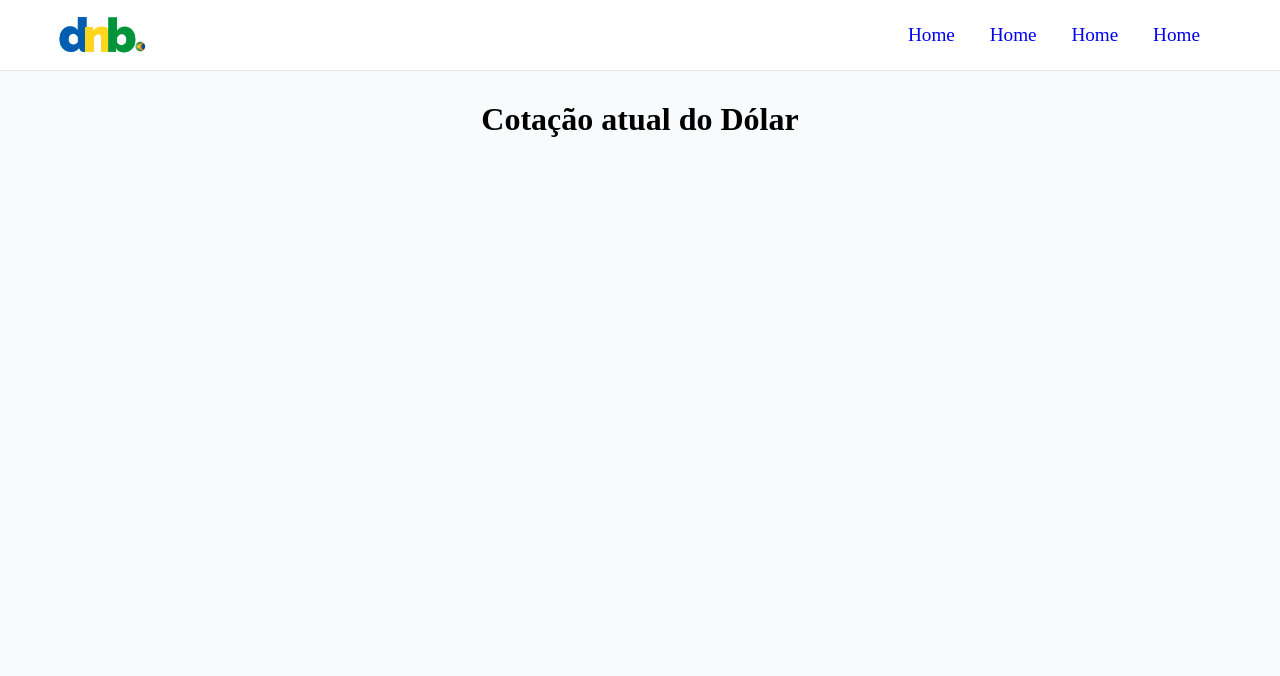
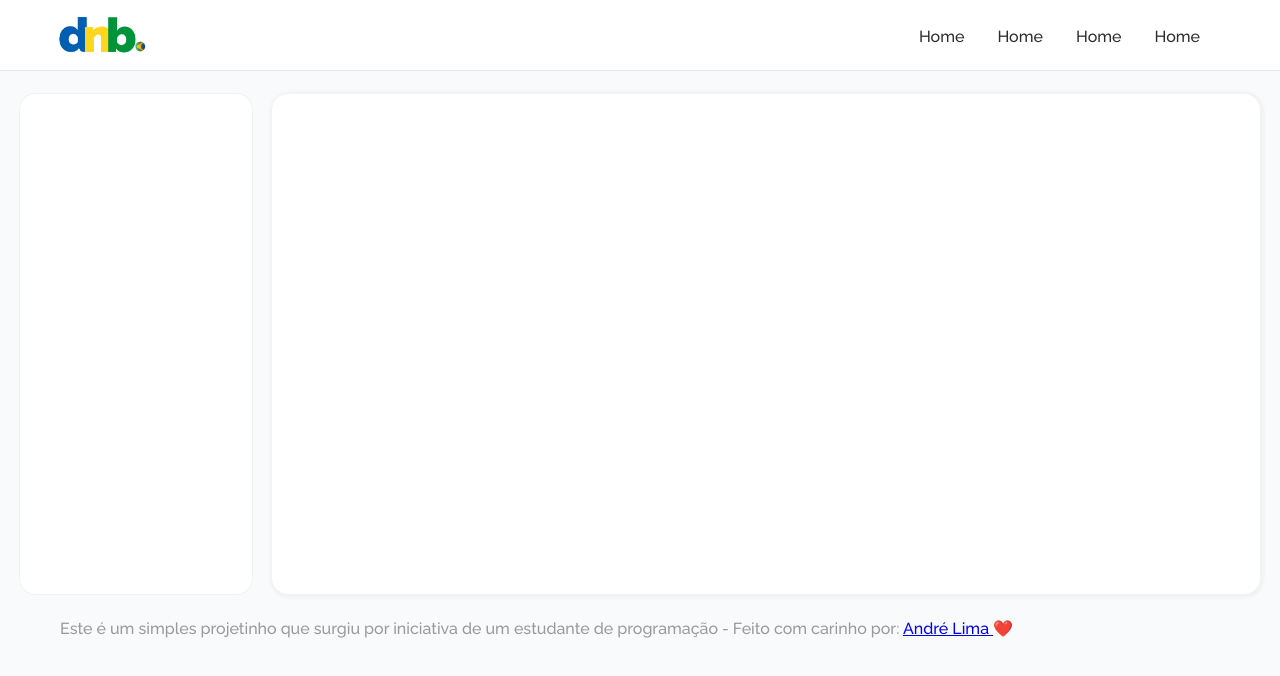
Before and after one commit to andrelinooficial/dolarnobrasil, a plain HTML site: page index.html in a window 1280 px wide. Drawn offline with Linux system fonts and the light colour scheme.

Commit message:
iniciando a criação do menu lateral

```diff
--- a/css/style.css
+++ b/css/style.css
@@ -2,6 +2,32 @@
     margin: 0px;
     padding: 0px;
 }
+
+
+/*IMPORTANDO FONTES PADRÕES*/
+@font-face {
+    font-family: titulo-principal;
+    src: url(../assets/fonts/rawline-800.ttf);
+}
+
+@font-face {
+    font-family: secondary;
+    src: url(../assets/fonts/rawline-500.ttf);
+}
+
+/*ESTILOS PADRÕES*/
+
+h1{
+    font-family: titulo-principal;
+    color: rgb(46, 46, 46);
+}
+
+p{
+    font-family: secondary;
+    font-size: 1rem;
+}
+
+
 
 body{
     background-color: #F9FAFB;
@@ -23,12 +49,14 @@ body{
     align-items: center;
     flex-direction: row;
     border-bottom: 0.5px rgb(231, 231, 231) solid;
-    font-size: 1.2rem;
 }
 
 .a-menu-desktop{
     text-decoration: none;
     padding-right: 30px;
+    font-family: secondary;
+    color: rgb(44, 44, 44);
+    font-size: 1rem;
 }
 
 .li-menu-desktop{
@@ -40,8 +68,32 @@ body{
     margin-right: 50px;
 }
 
-.titulo-principal{
-    font-size: 2rem;
-    text-align: center;
-    margin-top: 30px;
+#container-header{
+    display: flex;
+    justify-content: space-between;
+    align-items: flex-start;
+    height: 500px;
+    width: 100%;
+    margin-top: 15px;
 }
+
+#box-1{
+    width: 300px;
+    height: 100%;
+    background-color: #ffffff;
+    border-radius: 16px;
+    margin-top: 8px;
+    margin-left: 20px;
+    box-shadow: 0px 0px 1px 1px rgba(211, 211, 211, 0.2);
+}
+
+#box-2{
+    width: 100%;
+    height: 100%;
+    background-color: #ffffff;
+    border-radius: 16px;
+    margin-top: 8px;
+    margin-right: 20px;
+     margin-left: 20px;
+    box-shadow: 1px 1px 3px 3px rgba(211, 211, 211, 0.2);
+}
--- a/index.html
+++ b/index.html
@@ -20,6 +20,21 @@
         </ul>
     </nav>
 
-    <h1 class="titulo-principal">Cotação atual do Dólar</h1>
+    <div id="container-header">
+        <div id="box-1">
+
+        </div>
+        <div id="box-2">
+
+        </div>
+    </div>
+
+
+
+
+    <!--
+<h1 style="margin-left: 60px; margin-top: 20px;">Sisteminha de cotação do dólar</h1>-->
+<p style="margin-left: 60px; margin-top: 30px; color: rgb(152, 154, 156);">Este é um simples projetinho que surgiu por iniciativa de um estudante de programação - Feito com carinho por: <a target="_blank" href="https://github.com/andrelinooficial">André Lima </a>❤️</p>
+
 </body>
 </html>
```
Also changed, not shown: assets/fonts/rawline-100.ttf (added), assets/fonts/rawline-200.ttf (added), assets/fonts/rawline-400.ttf (added), assets/fonts/rawline-500.ttf (added), assets/fonts/rawline-600.ttf (added), assets/fonts/rawline-700.ttf (added), assets/fonts/rawline-800.ttf (added), assets/fonts/rawline-900.ttf (added).
